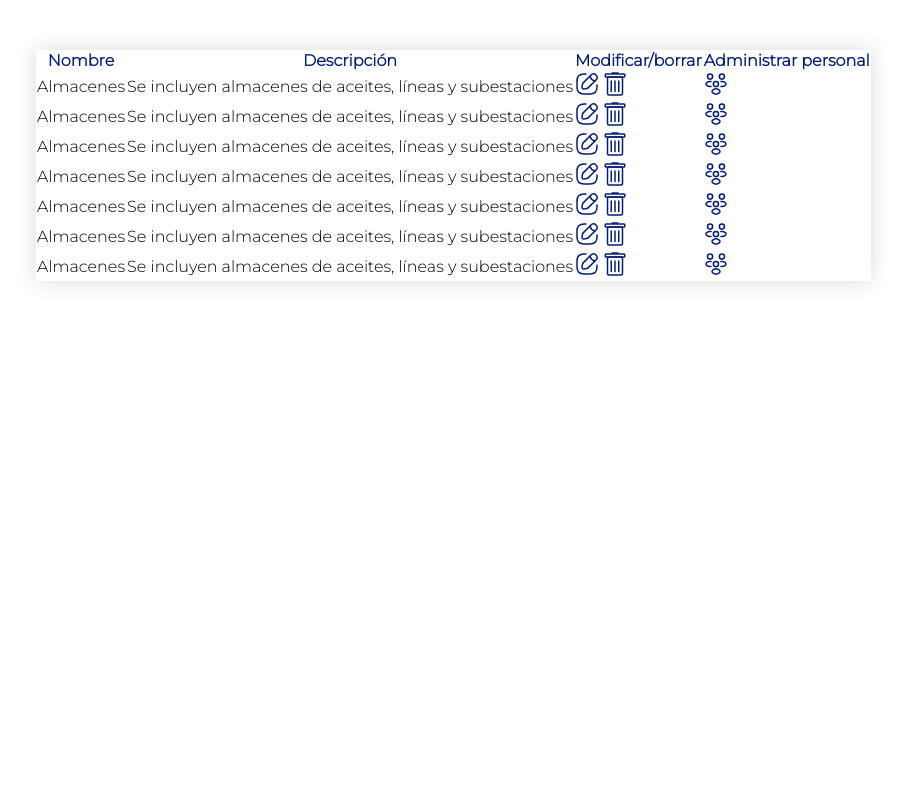
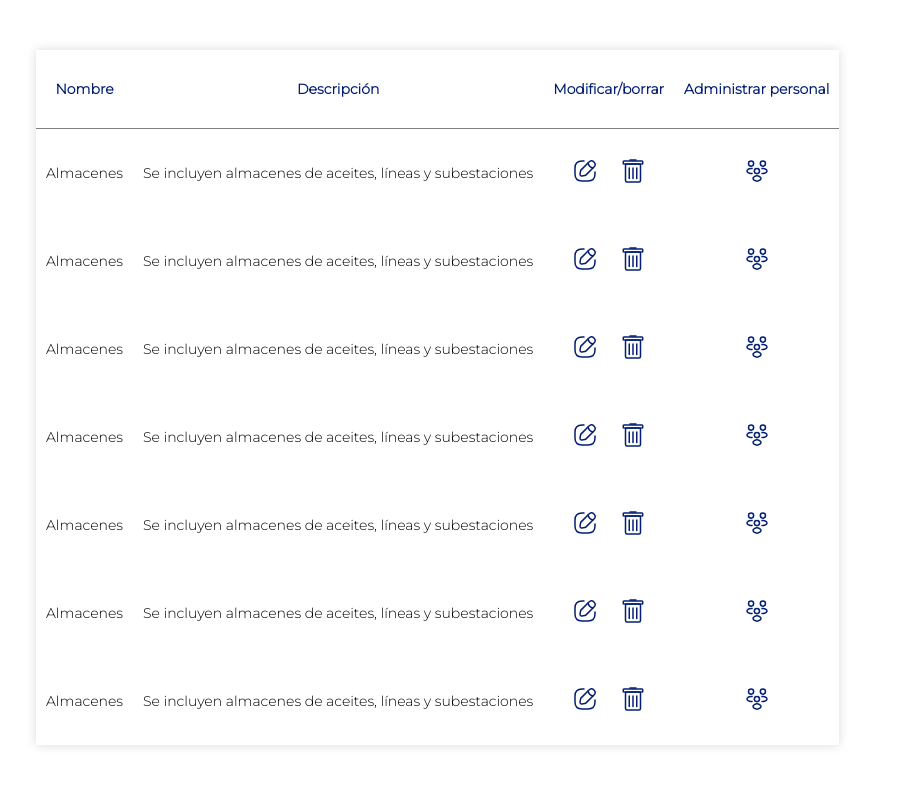
Before and after one commit to wiskani/prueba, a website: page table_sector.html in a window 1280 px wide. Shown: the whole page, without its empty margins (14-920 px from the left). Drawn offline with Linux system fonts and the light colour scheme.

Commit message:
ahi vamos

```diff
--- a/table_sector.html
+++ b/table_sector.html
@@ -22,14 +22,27 @@
         .styled-table {
             border-collapse: collapse;
             margin: 50px;
-        min-width: 400px;
-        box-shadow: 0 0 20px rgba(0, 0, 0, 0.15);
+            min-width: 700px;
+            box-shadow: 0 0 10px rgba(0, 0, 0, 0.15);
             background-color: white;
         }
         .styled-table thead tr {
             color: var(--blue);
             text-align: center;
             font-size: var(--lg);
+            border-bottom: 1px solid gray;
+        }
+        .styled-table th,
+        .styled-table td{
+            padding: 30px 10px 30px 10px;
+            font-size: var(--sm);
+        }
+        .column-icon{
+            text-align: center;
+        }
+        .styled-table img{
+            margin-left: 10px;
+            margin-right: 10px;
         }
   </style>
 </head>
@@ -47,80 +60,81 @@
         <tr>
             <td>Almacenes</td>
             <td>Se incluyen almacenes de aceites, líneas y subestaciones</td>
-            <td>
+            <td class="column-icon">
                 <img src="./icons/icon edit.svg" alt="">
                 <img src="./icons/icon garbage.svg" alt="">
             </td>
-            <td>
+            <td class="column-icon">
                 <img src="./icons/icon personal.svg" alt="">
             </td>
         </tr>
         <tr>
             <td>Almacenes</td>
             <td>Se incluyen almacenes de aceites, líneas y subestaciones</td>
-            <td>
+            <td class="column-icon">
                 <img src="./icons/icon edit.svg" alt="">
                 <img src="./icons/icon garbage.svg" alt="">
             </td>
-            <td>
+            <td class="column-icon">
                 <img src="./icons/icon personal.svg" alt="">
             </td>
         </tr>
         <tr>
             <td>Almacenes</td>
             <td>Se incluyen almacenes de aceites, líneas y subestaciones</td>
-            <td>
+            <td class="column-icon">
                 <img src="./icons/icon edit.svg" alt="">
                 <img src="./icons/icon garbage.svg" alt="">
             </td>
-            <td>
+            <td class="column-icon">
                 <img src="./icons/icon personal.svg" alt="">
             </td>
         </tr>
         <tr>
             <td>Almacenes</td>
             <td>Se incluyen almacenes de aceites, líneas y subestaciones</td>
-            <td>
+            <td class="column-icon">
                 <img src="./icons/icon edit.svg" alt="">
                 <img src="./icons/icon garbage.svg" alt="">
             </td>
-            <td>
+            <td class="column-icon">
                 <img src="./icons/icon personal.svg" alt="">
             </td>
         </tr>
         <tr>
             <td>Almacenes</td>
             <td>Se incluyen almacenes de aceites, líneas y subestaciones</td>
-            <td>
+            <td class="column-icon">
                 <img src="./icons/icon edit.svg" alt="">
                 <img src="./icons/icon garbage.svg" alt="">
             </td>
-            <td>
+            <td class="column-icon">
                 <img src="./icons/icon personal.svg" alt="">
             </td>
         </tr>
         <tr>
             <td>Almacenes</td>
             <td>Se incluyen almacenes de aceites, líneas y subestaciones</td>
-            <td>
+            <td class="column-icon">
                 <img src="./icons/icon edit.svg" alt="">
                 <img src="./icons/icon garbage.svg" alt="">
             </td>
-            <td>
+            <td class="column-icon">
                 <img src="./icons/icon personal.svg" alt="">
             </td>
         </tr>
         <tr>
             <td>Almacenes</td>
             <td>Se incluyen almacenes de aceites, líneas y subestaciones</td>
-            <td>
+            <td class="column-icon">
                 <img src="./icons/icon edit.svg" alt="">
                 <img src="./icons/icon garbage.svg" alt="">
             </td>
-            <td>
+            <td class="column-icon">
                 <img src="./icons/icon personal.svg" alt="">
             </td>
         </tr>
+
 </tbody>
 </table>
 </body>
```
Lines whose indentation alone changed are shown as unchanged.
